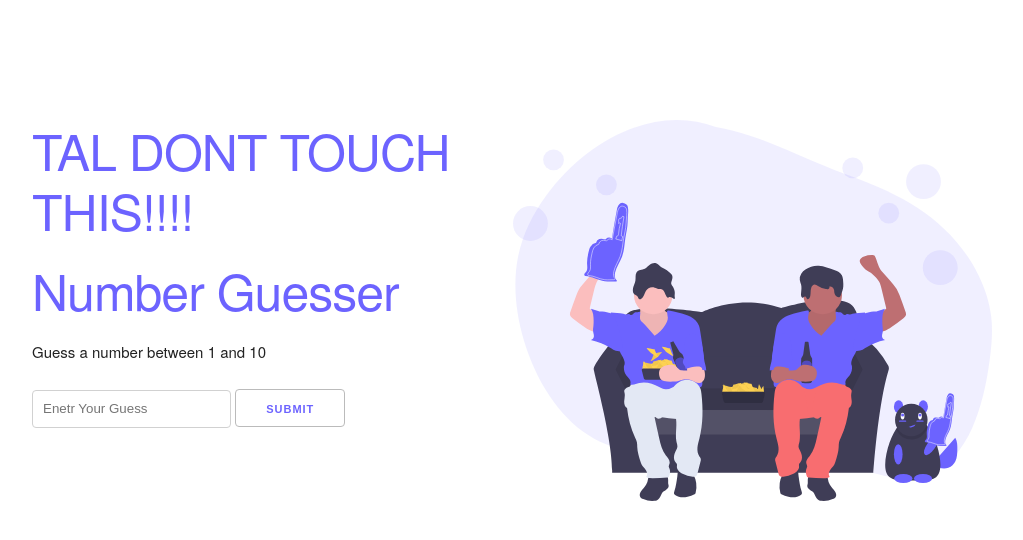
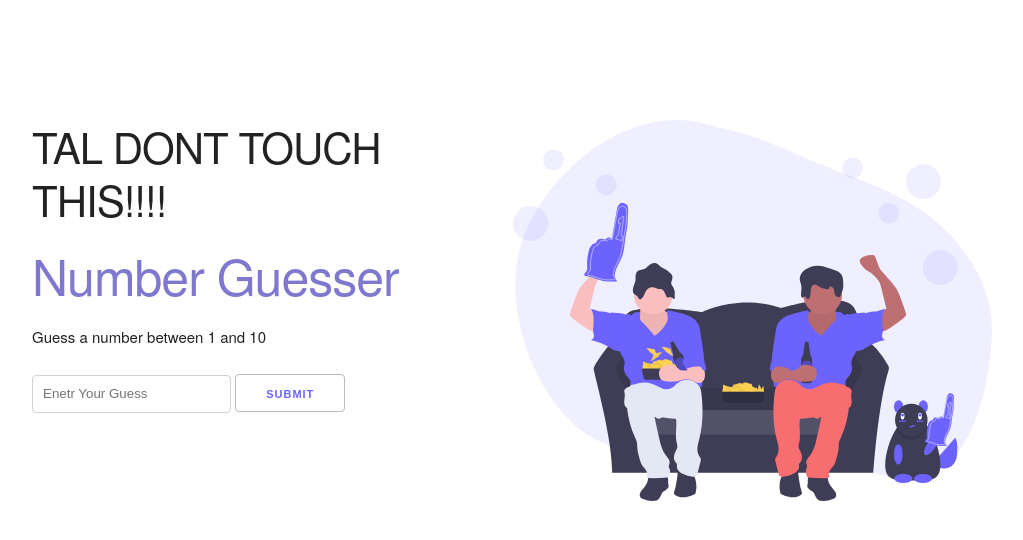
Before and after one commit to talshachar/git-collab, a plain HTML site: page index.html in a window 1280 px wide. Shown: the whole page, without its empty margins (128-1151 px from the left). Drawn offline with nearby package versions, Linux system fonts and the light colour scheme.

Commit message:
simple refactoring

```diff
--- a/index.html
+++ b/index.html
@@ -14,7 +14,7 @@
     <section class="app">
         <div class="container">
             <div>
-                <h1>TAL DONT TOUCH THIS!!!!</h1>
+                <h2>TAL DONT TOUCH THIS!!!!</h2>
                 <h1>Number Guesser</h1>
                 <div class="game">
                     <p>Guess a number between <span class="min-num"></span> and <span class="max-num"></span></p>
--- a/main.js
+++ b/main.js
@@ -60,7 +60,7 @@ gameWrapperUI.addEventListener('mousedown', function(e) {
 
 function gameOver(won, msg) {
     let color;
-    won === true ? color = 'green' : color = 'red';
+    won ? color = 'green' : color = 'red';
 
     guessInputUI.disabled = true;
     guessInputUI.style.borderColor = color;
--- a/style.css
+++ b/style.css
@@ -13,5 +13,5 @@ input {
 }
 
 h1{
-    color: #6c63ff;
+    color: #7e79ce;
 }
```
